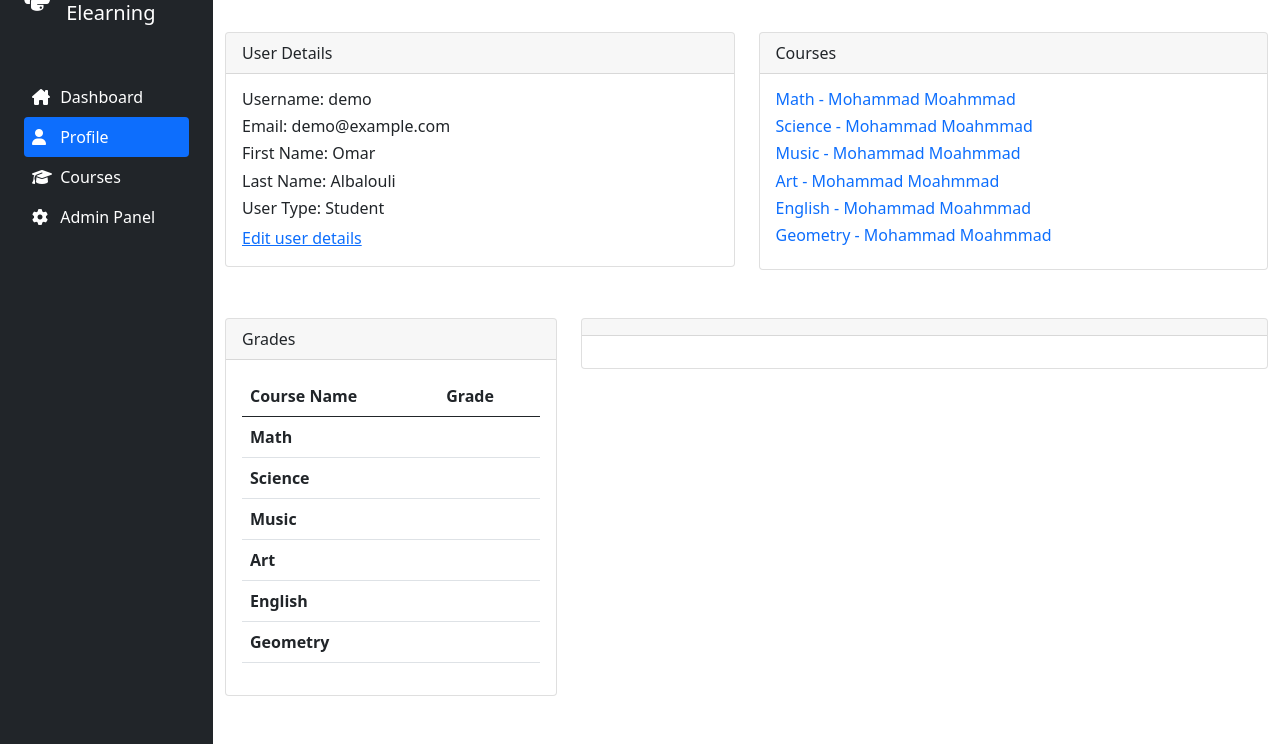
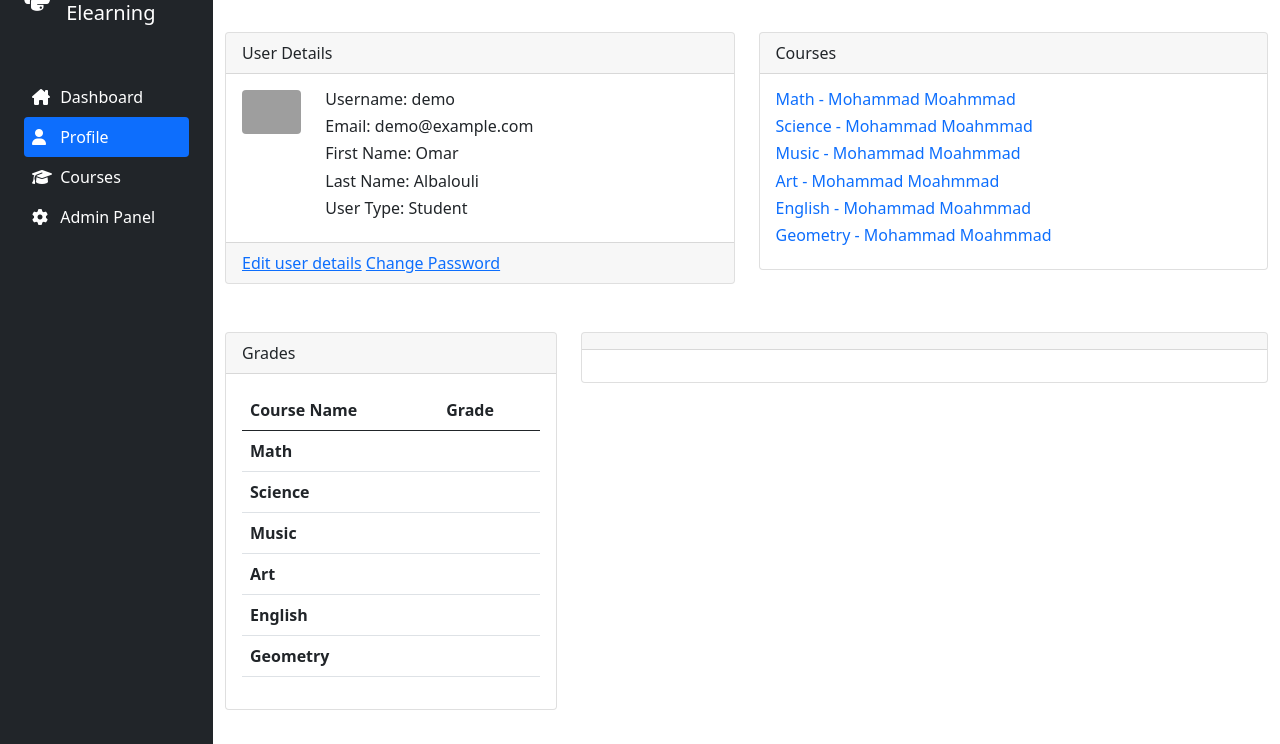
Before and after one commit to omaralbalolly/django-elearning, a Django app: page /profile/ in a window 1280 px wide. Shown: the part 56-800 px from the top of the page. Run offline with Django 4.2, Linux system fonts and the light colour scheme; a user stored in the database is signed in; data comes from the database, SQL or seed files in the repository; lists and menus that the app fills with data are empty; some libraries are stand-ins or nearby versions; grey boxes are pictures that could not be loaded.

Commit message:
Implemented edit user details form and password change form

```diff
--- a/users/forms.py
+++ b/users/forms.py
@@ -25,3 +25,9 @@ class RegisterForm(UserCreationForm):
         if commit:
             user.save()
         return user
+
+
+class ProfileForm(forms.ModelForm):
+    class Meta:
+        model = User
+        fields = ['first_name', 'last_name', 'email', 'image']
--- a/users/templates/profile.html
+++ b/users/templates/profile.html
@@ -5,12 +5,24 @@
         <div class="card">
             <div class="card-header">User Details</div>
             <div class="card-body">
-                <h6>Username: {{ request.user.username }}</h6>
-                <h6>Email: {{ request.user.email }}</h6>
-                <h6>First Name: {{ request.user.first_name }}</h6>
-                <h6>Last Name: {{ request.user.last_name }}</h6>
-                <h6>User Type: {{ request.user.user_type_str }}</h6>
-                <a href="">Edit user details</a>
+                <div class="row">
+                    <div class="col col-xl-2">
+                        <img src="{{ request.user.image.url }}" alt="" class="rounded img-fluid">
+                    </div>
+
+                    <div class="col">
+                        <h6>Username: {{ request.user.username }}</h6>
+                        <h6>Email: {{ request.user.email }}</h6>
+                        <h6>First Name: {{ request.user.first_name }}</h6>
+                        <h6>Last Name: {{ request.user.last_name }}</h6>
+                        <h6>User Type: {{ request.user.user_type_str }}</h6>
+                    </div>
+
+                </div>
+            </div>
+            <div class="card-footer">
+                <a href="{% url 'profile_edit' %}">Edit user details</a>
+                <a href="{% url 'password_change' %}">Change Password</a>
             </div>
         </div>
     </div>
--- a/users/urls.py
+++ b/users/urls.py
@@ -6,5 +6,7 @@ urlpatterns = [
     path('register/', register_view, name='register'),
     path('login/', login_view, name='login'),
     path("logout/", logout_view, name="logout"),
-    path('profile/', profile_view, name='profile')
+    path('profile/', profile_view, name='profile'),
+    path('profile/edit/', profile_edit_view, name='profile_edit'),
+    path('profile/change_password/', password_change_view, name='password_change'),
 ]
--- a/users/views.py
+++ b/users/views.py
@@ -1,7 +1,7 @@
 from django.shortcuts import render, redirect
-from .forms import RegisterForm
-from django.contrib.auth import login, authenticate, logout
-from django.contrib.auth.forms import AuthenticationForm
+from .forms import RegisterForm, ProfileForm
+from django.contrib.auth import login, authenticate, logout, update_session_auth_hash
+from django.contrib.auth.forms import AuthenticationForm, PasswordChangeForm
 from django.contrib import messages
 from utils.decorators import login_required_message_and_redirect
 
@@ -15,7 +15,6 @@ def login_view(request):
     if request.method == 'POST':
         form = AuthenticationForm(request, data=request.POST)
         if form.is_valid():
-            print('valid form')
             username = form.cleaned_data['username']
             password = form.cleaned_data['password']
             user = authenticate(username=username, password=password)
@@ -33,14 +32,13 @@ def login_view(request):
         return redirect('home')
     login_form = AuthenticationForm(
         initial={'username': 'demo'})  # Pre filled username for demo
-    messages.info(request, 'Hello their ! login using username: demo and password: demo')
+    messages.info(request, 'Hello their ! login using username: omar and password: omar')
     return render(request, 'login.html', context={'login_form': login_form, 'nav': 'login'})
 
 
 def register_view(request):
     if request.method == 'POST':
         form = RegisterForm(request.POST)
-        print(request.POST)
         if form.is_valid():
             user = form.save()
             login(request, user)
@@ -64,3 +62,24 @@ def logout_view(request):
 @login_required_message_and_redirect
 def profile_view(request):
     return render(request, 'profile.html', context={'nav': 'profile'})
+
+
+@login_required_message_and_redirect
+def profile_edit_view(request):
+    form = ProfileForm(instance=request.user, data=request.POST or None)
+    if form.is_valid():
+        form.save()
+        messages.success(request, 'Your details has been saved')
+        return redirect('profile')
+    return render(request, 'edit_profile.html', context={'nav': 'profile', 'edit_profile_form': form})
+
+
+@login_required_message_and_redirect
+def password_change_view(request):
+    form = PasswordChangeForm(user=request.user, data=request.POST or None)
+    if form.is_valid():
+        form.save()
+        update_session_auth_hash(request, form.user)
+        messages.success(request, 'Password has been changed successfully')
+        return redirect('profile')
+    return render(request, 'password_change.html', context={'nav': 'profile', 'password_form': form})
--- a/utils/decorators.py
+++ b/utils/decorators.py
@@ -4,7 +4,6 @@ from django.contrib.auth import REDIRECT_FIELD_NAME
 from django.contrib.auth.decorators import login_required
 
 default_message = "Please log in, in order to see the requested page."
-# default_message = "Hello their ! login using username: demo and password: demo"
 
 
 def user_passes_test(test_func, message=default_message):
```
